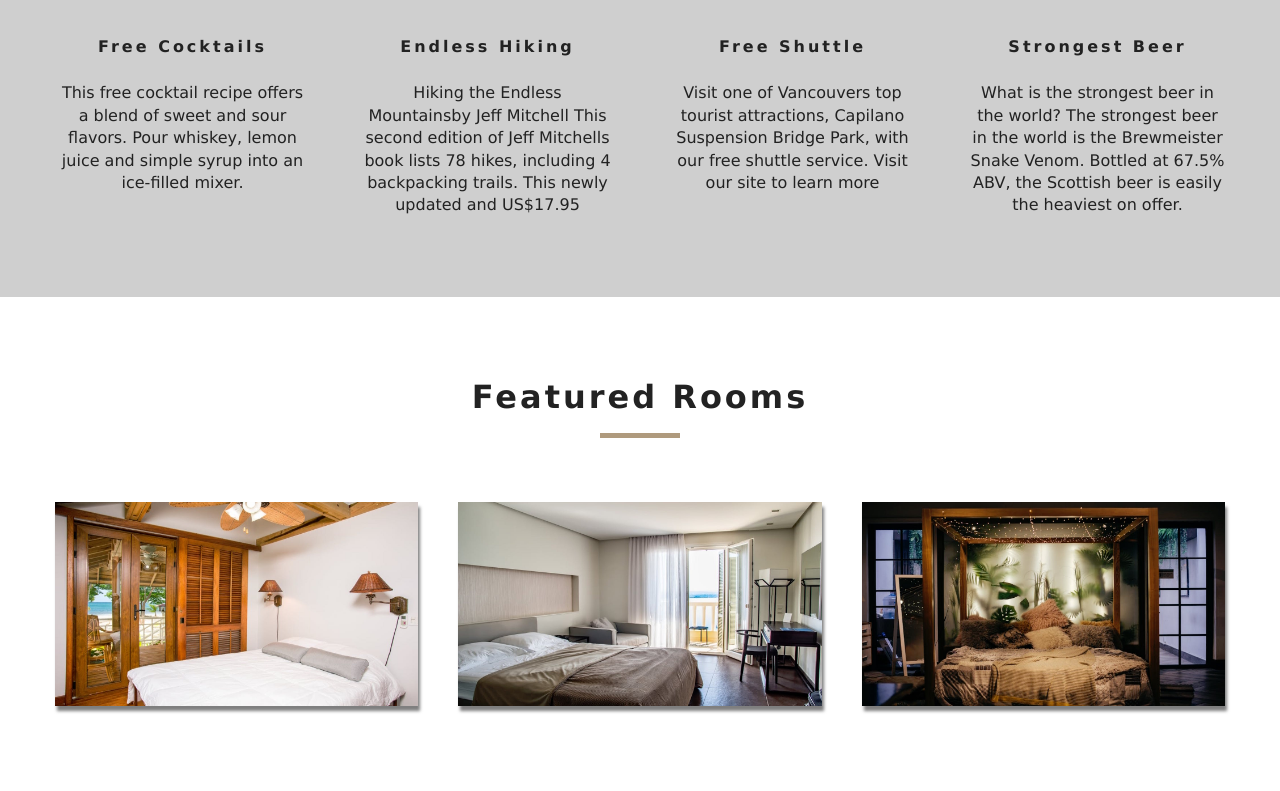
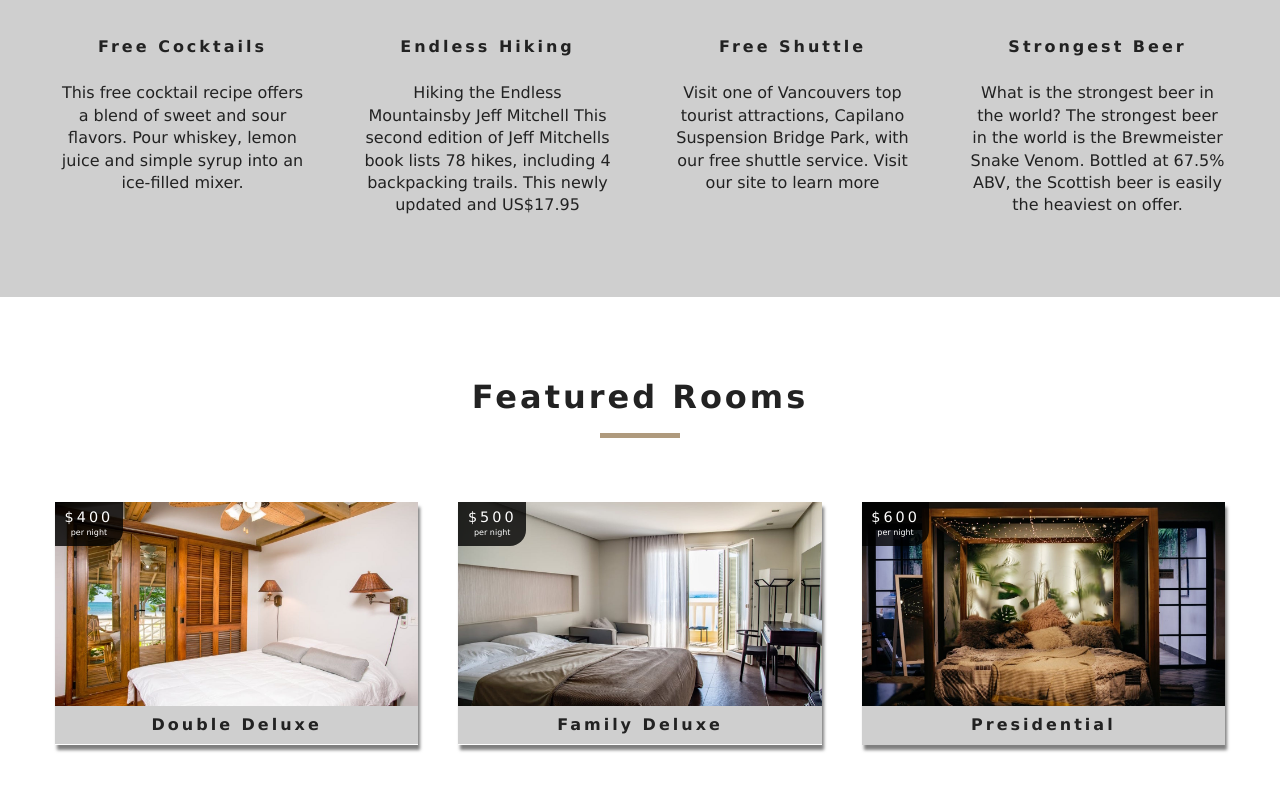
Before and after one commit to hamedjbbri/vancity-hotel-reactjs, a React (Create React App) app: page / in a window 1280 px wide. Shown: the part 1049-1840 px from the top of the page. Built offline with nearby package versions, Linux system fonts and the light colour scheme.

Commit message:
Single room

```diff
--- a/src/components/Room.js
+++ b/src/components/Room.js
@@ -1,5 +1,7 @@
-import React from 'react'
-import { Link } from 'react-router-dom'
+import React from 'react';
+import { Link } from 'react-router-dom';
+import defaultImg from '../images/room-1.jpeg';
+import PropTypes from 'prop-types'
 
 export default function Room({room}) {
 
@@ -9,9 +11,28 @@
         <article className="room">
 
              <div className="img-container">
-                 <img src={images[0]} alt="aingle room" />
+                 <img src={images[0] || defaultImg} alt="aingle room" />
+
+                 <div className="price-top">
+                     <h6>${price}</h6>
+                     <p>per night</p>
+                 </div>
+                 <Link to={`/rooms/${slug}`} className="btn-primary room-link" >
+                   Features
+                 </Link>
              </div>
 
-            </article>
+             <p className="room-info">{name}</p>
+        </article>
     )
 }
+
+
+Room.propTypes = {
+    room: PropTypes.shape({
+        name: PropTypes.string.isRequired,
+        slug: PropTypes.string.isRequired,
+        images: PropTypes.arrayOf(PropTypes.string).isRequired,
+        price: PropTypes.number.isRequired,
+    })
+}
--- a/src/context.js
+++ b/src/context.js
@@ -35,9 +35,20 @@
         return tempItems;
     }
 
+    getRoom = (slug) => {
+        let tempRooms = [...this.state.rooms];
+        const room = tempRooms.find((room) => room.slug === slug);
+        return room
+    }
+
     render() {
         return (
-            <RoomContext.Provider value={{...this.state}}>
+            <RoomContext.Provider
+                    value={{
+                    ...this.state,
+                    getRoom: this.getRoom
+                    }}
+                 >
                 {this.props.children}
             </RoomContext.Provider>
         )
--- a/src/pages/SingleRoom.js
+++ b/src/pages/SingleRoom.js
@@ -1,11 +1,32 @@
 import React, { Component } from 'react'
+import defaultBcg from '../images/room-1.jpeg'
+import Hero from '../components/Hero'
+import Banner from '../components/Banner'
+import {Link} from 'react-router-dom'
+import {RoomContext} from '../context'
+
+
 
 export default class SingleRoom extends Component {
+    constructor(props) {
+        super(props)
+        console.log(this.props);
+
+
+    // componentDidMount() { }
+    this.state = {
+
+     slug:this.props.match.params.slug,
+     defaultBcg
+      };
+    }
+
+    static contextType = RoomContext;
+
     render() {
-        return (
-            <div>
-                Hello from single room page
-            </div>
-        )
+        const { getRoom } = this.context;
+        const room = getRoom(this.state.slug);
+        console.log(room);
+        return <div>Hello from single room page </div>;
     }
 }
```
